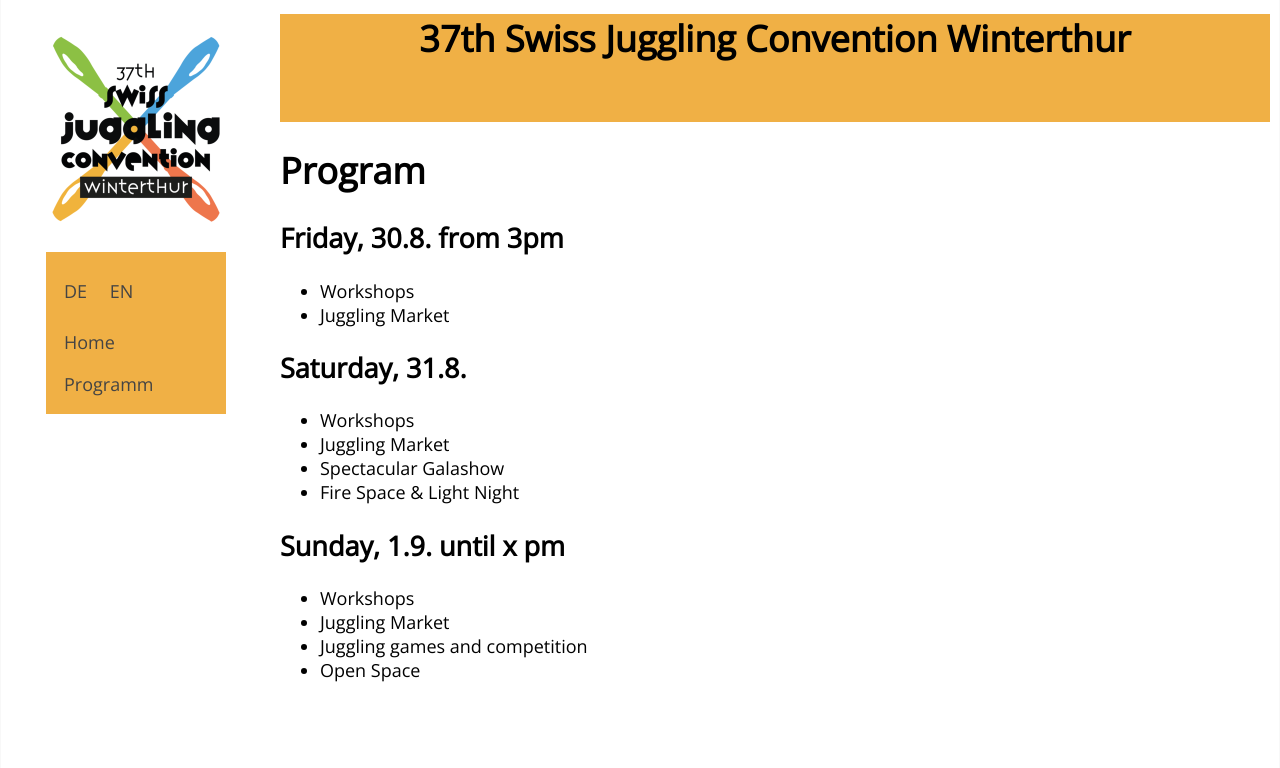
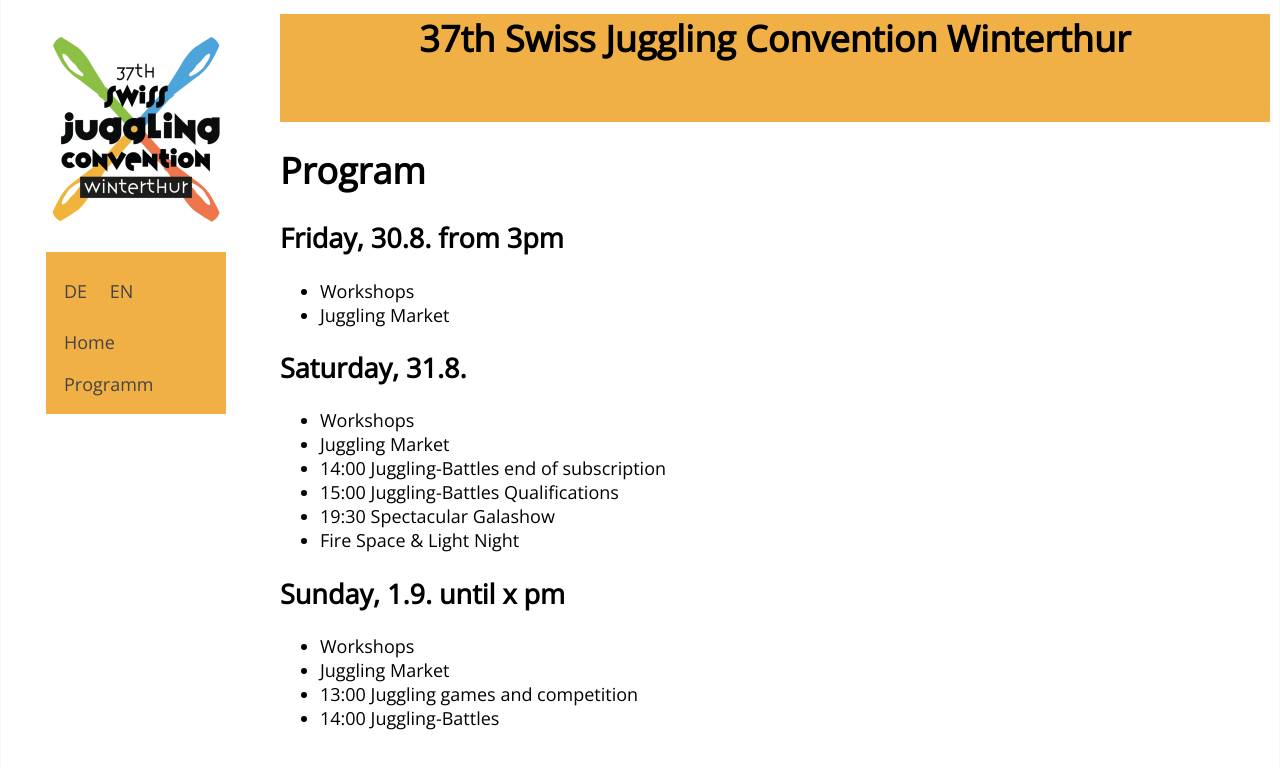
Before and after one commit to helbling/sjf2024, a SvelteKit app: page /1/programm in a window 1280 px wide. Shown: the top 768 px of the page. Built offline with nearby package versions, Linux system fonts and the light colour scheme.

Commit message:
update programm page to current planning state, put translations inline in order to avoid getting out-of-sync

```diff
--- a/src/routes/[lang]/programm/+page.svelte
+++ b/src/routes/[lang]/programm/+page.svelte
@@ -1,8 +1,12 @@
 <script>
 	export let data;
-	let t, lang;
-	$: t = data.t;
-	$: lang = data.lang;
+	let t, lang, t_workshops, t_juggling_market;
+	$: {
+		t = data.t;
+		lang = data.lang;
+		t_workshops = t('Abwechslungsreiche Workshops', 'Workshops');
+		t_juggling_market = t('Jongliermarkt', 'Juggling Market');
+	}
 </script>
 
 <style>
@@ -16,58 +20,32 @@
 <div class=outer>
 <div class=inner>
 
-{#if lang == 'de'}
-<h1>Programm</h1>
+<h1>{t('Programm', 'Program')}</h1>
 
-<h2>Freitag, 30.8. ab 15:00 Uhr</h2>
+<h2>{t('Freitag, 30.8. ab 15:00 Uhr', 'Friday, 30.8. from 3pm')}</h2>
 <ul>
-	<li>Abwechslungsreiche Workshops</li>
-	<li>Jongliermarkt</li>
+	<li>{t_workshops}</li>
+	<li>{t_juggling_market}</li>
 </ul>
 
-<h2>Samstag, 31.8.</h2>
+<h2>{t('Samstag', 'Saturday')}, 31.8.</h2>
 <ul>
-	<li>Abwechslungsreiche Workshops</li>
-	<li>Jongliermarkt</li>
-	<li>Spektakuläre Galashow</li>
+	<li>{t_workshops}</li>
+	<li>{t_juggling_market}</li>
+	<li>14:00 {t('Ende Anmeldung Juggling-Battles', 'Juggling-Battles end of subscription')}</li>
+	<li>15:00 Juggling-Battles {t('Qualifikation', 'Qualifications')}</li>
+	<li>19:30 {t('Spektakuläre', 'Spectacular')} Galashow</li>
 	<li>Fire Space &amp; Light Night</li>
 </ul>
 
-<h2>Samstag, 1.9. bis xx:00 Uhr</h2>
+<h2>{t('Sonntag, 1.9. bis xx:00 Uhr', 'Sunday, 1.9. until x pm')}</h2>
 <ul>
-	<li>Abwechslungsreiche Workshops</li>
-	<li>Jongliermarkt</li>
-	<li>Jonglierspiel &amp; -wettbewerb</li>
-	<li>Open Space</li>
+	<li>{t_workshops}</li>
+	<li>{t_juggling_market}</li>
+	<li>13:00 {t('Jonglierspiel & -wettbewerb', 'Juggling games and competition')}</li>
+	<li>14:00 Juggling-Battles</li>
+	<!-- <li>Open Space</li> -->
 </ul>
-
-{:else}
-
-<h1>Program</h1>
-
-<h2>Friday, 30.8. from 3pm</h2>
-<ul>
-	<li>Workshops</li>
-	<li>Juggling Market</li>
-</ul>
-
-<h2>Saturday, 31.8.</h2>
-<ul>
-	<li>Workshops</li>
-	<li>Juggling Market</li>
-	<li>Spectacular Galashow</li>
-	<li>Fire Space &amp; Light Night</li>
-</ul>
-
-<h2>Sunday, 1.9. until x pm</h2>
-<ul>
-	<li>Workshops</li>
-	<li>Juggling Market</li>
-	<li>Juggling games and competition</li>
-	<li>Open Space</li>
-</ul>
-
-{/if}
 
 </div>
 </div>
```
